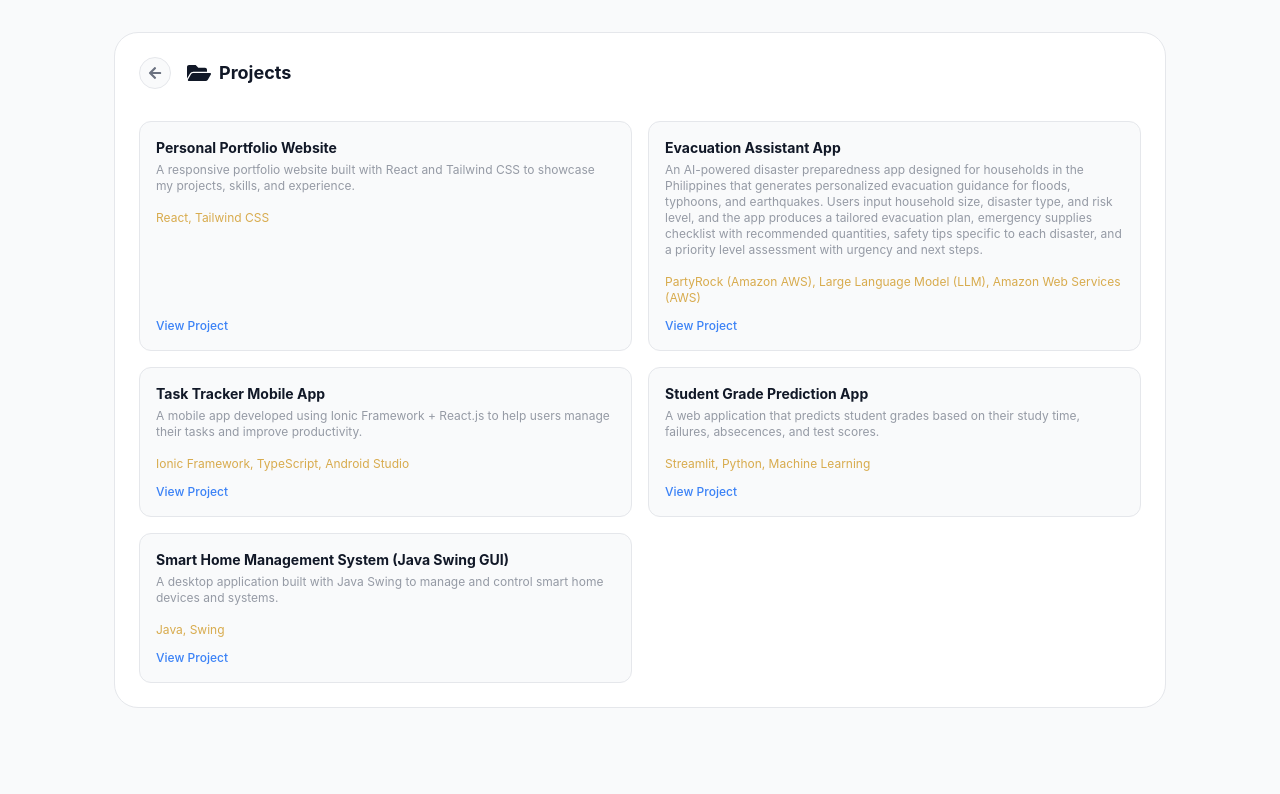
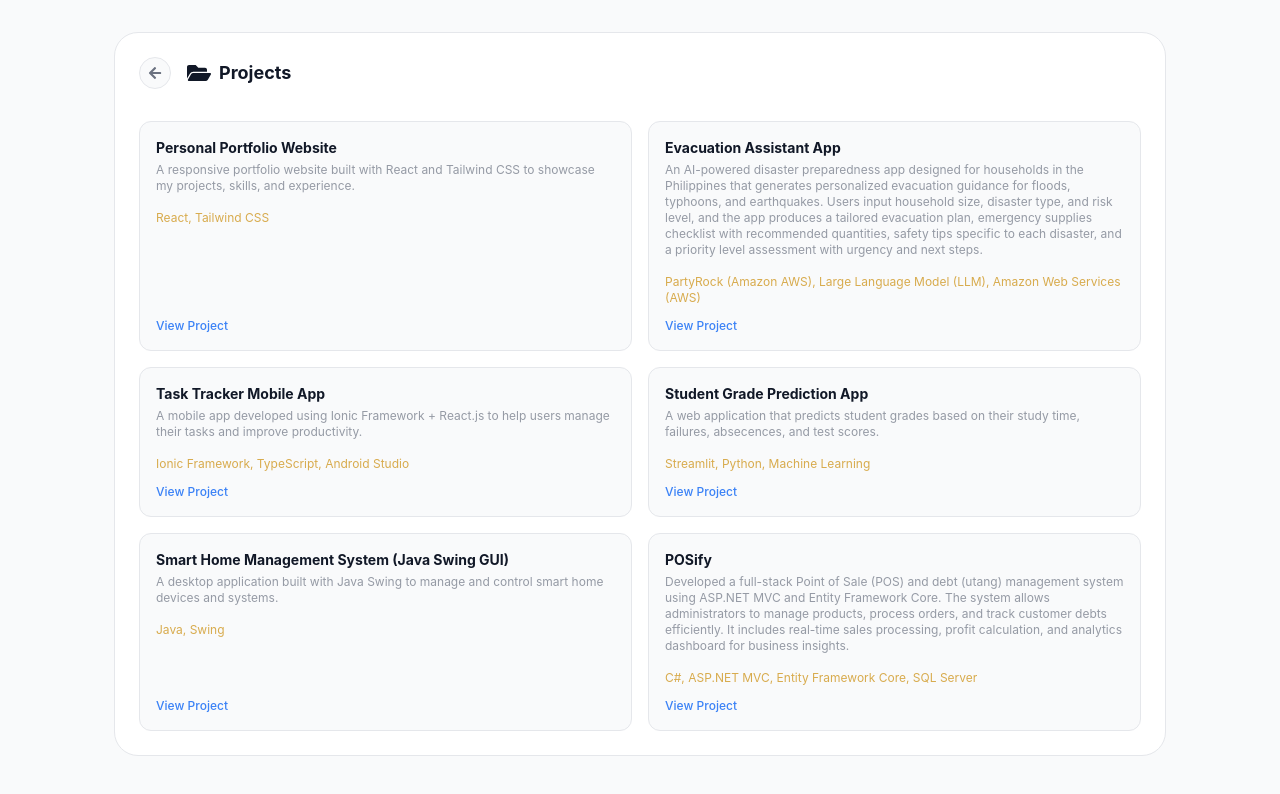
Before and after one commit to klint-droid/Portfolio, a React (Vite) app: page /all-projects in a window 1280 px wide. Shown: the top 794 px of the page. Built offline with nearby package versions, Linux system fonts and the light colour scheme.

Commit message:
add project: POSify

```diff
--- a/src/pages/ProjectLists.jsx
+++ b/src/pages/ProjectLists.jsx
@@ -38,6 +38,12 @@ const ProjectLists = () => {
             description: "A desktop application built with Java Swing to manage and control smart home devices and systems.",
             tech: "Java, Swing",
             link: "https://github.com/klint-droid/Smarthub"
+        },
+        {
+            name: "POSify",
+            description: "Developed a full-stack Point of Sale (POS) and debt (utang) management system using ASP.NET MVC and Entity Framework Core. The system allows administrators to manage products, process orders, and track customer debts efficiently. It includes real-time sales processing, profit calculation, and analytics dashboard for business insights.",
+            tech: "C#, ASP.NET MVC, Entity Framework Core, SQL Server",
+            link: "https://github.com/klint-droid/simple-pos"
         }
     ]
 
```
